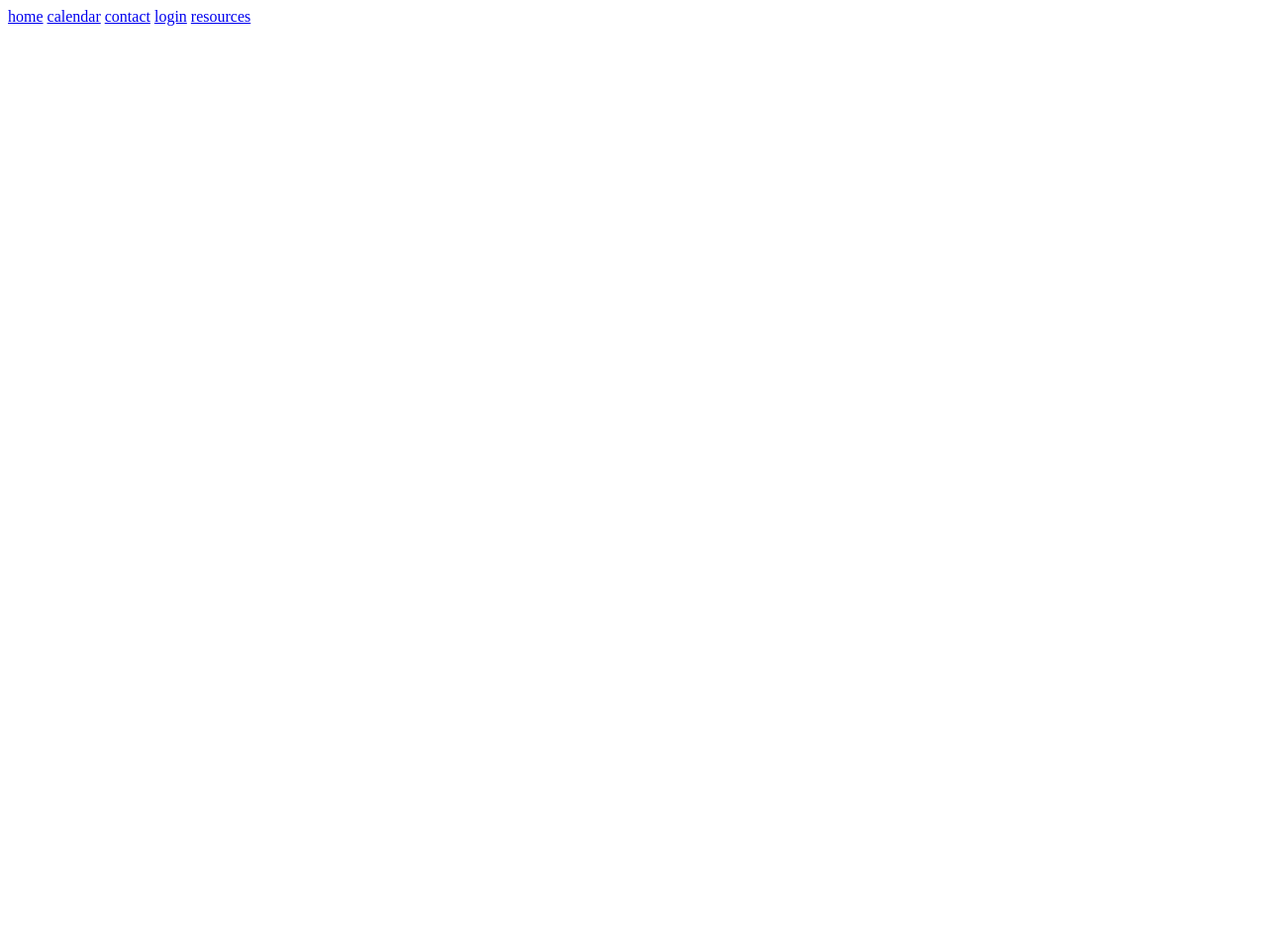
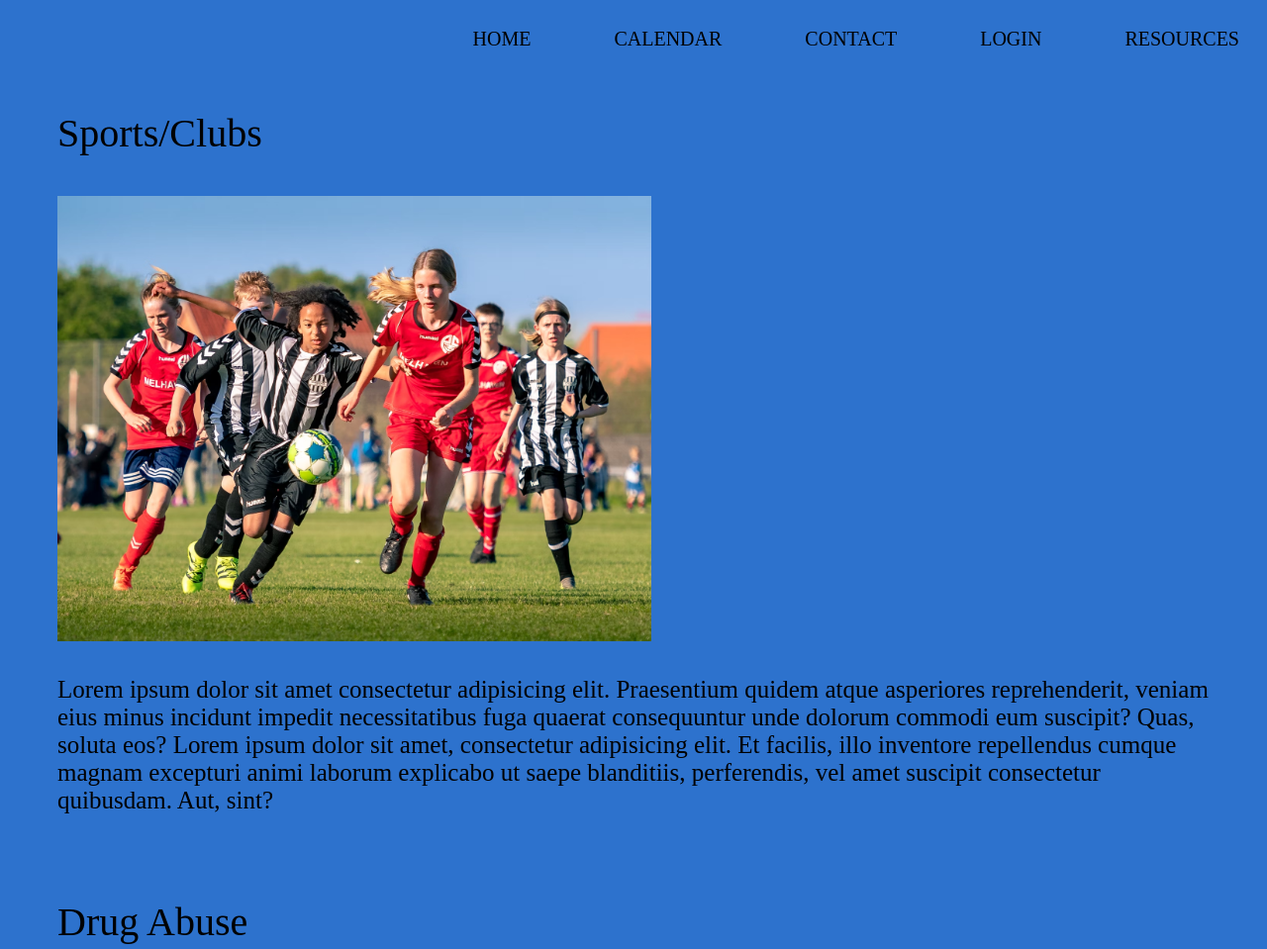
Before and after one commit to chrism3lo/codeForJustice, a plain HTML site: page resources.html in a window 1280 px wide. Shown: the top 959 px of the page at 99% size. Before the commit the page ends 800 px from the top, so only its background shows below. Drawn offline with Linux system fonts and the light colour scheme.

Commit message:
First commit

```diff
--- a/resources.css
+++ b/resources.css
@@ -0,0 +1,54 @@
+body {
+    background-color: rgb(45, 114, 205);
+}
+
+nav {
+    float: right;
+}
+
+nav ul {
+    margin: 0;
+    padding-right: 0;
+    list-style: none;
+}
+
+nav li {
+    display: inline-block;
+    margin-left: 60px;
+    padding-top: 20px;
+    padding-right: 20px;
+}
+
+nav a {
+    color: black;
+    text-decoration: none;
+    font-size: 20px
+}
+
+nav a:hover {
+    color: white;
+}
+
+.box-1 {
+    margin-top: 20px;
+    font-size: 40px;
+    padding-left: 50px;
+    color: black;
+    display: inline-block;
+
+
+}
+
+.resource-image {
+    width: 600px;
+
+}
+
+.resource-summary {
+    font-size: 25px;
+    padding-left: 50px;
+    padding-right: 50px;
+    margin-bottom: 20px;
+    color: black;
+
+}
--- a/resources.html
+++ b/resources.html
@@ -1,5 +1,6 @@
 <!DOCTYPE html>
 <html lang="en">
+
 <head>
     <meta charset="UTF-8">
     <meta http-equiv="X-UA-Compatible" content="IE=edge">
@@ -7,13 +8,72 @@
     <title>Resources</title>
     <link rel="stylesheet" href="resources.css">
 </head>
+
 <body>
     <nav>
-        <a href="index.html">home</a>
-        <a href="calendar.html">calendar</a>
-        <a href="contact.html">contact</a>
-        <a href="login.html">login</a>
-        <a href="resources.html">resources</a>
+        <ul>
+            <li><a href="index.html">HOME</a></li>
+            <li><a href="calendar.html">CALENDAR</a></li>
+            <li><a href="contact.html">CONTACT</a></li>
+            <li><a href="login.html">LOGIN</a></li>
+            <li><a href="resources.html">RESOURCES</a></li>
+        </ul>
     </nav>
+
+    <div class="box-1">
+        <p>Sports/Clubs</p>
+        <img class="resource-image" src="sports.avif" alt="kids playing soccer">
+    </div>
+    <div class="resource-summary">
+        <p>Lorem ipsum dolor sit amet consectetur adipisicing elit. Praesentium quidem atque asperiores reprehenderit,
+            veniam eius minus incidunt impedit necessitatibus fuga quaerat consequuntur unde dolorum commodi eum
+            suscipit? Quas, soluta eos? Lorem ipsum dolor sit amet, consectetur adipisicing elit. Et facilis, illo
+            inventore repellendus cumque magnam excepturi animi laborum explicabo ut saepe blanditiis, perferendis, vel
+            amet suscipit consectetur quibusdam. Aut, sint?
+        </p>
+    </div>
+
+    <div class="box-1">
+        <p>Drug Abuse</p>
+        <img class="resource-image" src="drugabuse.avif" alt="drug abuse">
+    </div>
+    <div class="resource-summary">
+        <p>Lorem ipsum dolor sit amet consectetur adipisicing elit. Praesentium quidem atque asperiores
+            reprehenderit,
+            veniam eius minus incidunt impedit necessitatibus fuga quaerat consequuntur unde dolorum commodi eum
+            suscipit? Quas, soluta eos? Lorem ipsum dolor sit amet consectetur adipisicing elit. Porro placeat ullam
+            perferendis sequi asperiores, aliquam omnis reiciendis sint beatae, provident quas culpa! Aliquid nostrum
+            dolore, cum voluptas nisi voluptatibus fugit?
+        </p>
+    </div>
+
+    <div class="box-1">
+        <p>Drug Abuse</p>
+        <img class="resource-image" src="fooddrive.avif" alt="food drive">
+    </div>
+    <div class="resource-summary">
+        <p>Lorem ipsum dolor sit amet consectetur adipisicing elit. Praesentium quidem atque asperiores
+            reprehenderit,
+            veniam eius minus incidunt impedit necessitatibus fuga quaerat consequuntur unde dolorum commodi eum
+            suscipit? Quas, soluta eos? Lorem ipsum dolor sit amet consectetur adipisicing elit. Porro placeat ullam
+            perferendis sequi asperiores, aliquam omnis reiciendis sint beatae, provident quas culpa! Aliquid nostrum
+            dolore, cum voluptas nisi voluptatibus fugit?
+        </p>
+    </div>
+
+    <div class="box-1">
+        <p>Child Care</p>
+        <img class="resource-image" src="childcare.avif" alt="daycare">
+    </div>
+    <div class="resource-summary">
+        <p>Lorem ipsum dolor sit amet consectetur adipisicing elit. Praesentium quidem atque asperiores
+            reprehenderit,
+            veniam eius minus incidunt impedit necessitatibus fuga quaerat consequuntur unde dolorum commodi eum
+            suscipit? Quas, soluta eos? Lorem ipsum dolor sit amet consectetur adipisicing elit. Porro placeat ullam
+            perferendis sequi asperiores, aliquam omnis reiciendis sint beatae, provident quas culpa! Aliquid nostrum
+            dolore, cum voluptas nisi voluptatibus fugit?
+        </p>
+    </div>
 </body>
+
 </html>
```
Also changed, not shown: childcare.avif (added), drugabuse.avif (added), fooddrive.avif (added), sports.avif (added), 1 other file.
